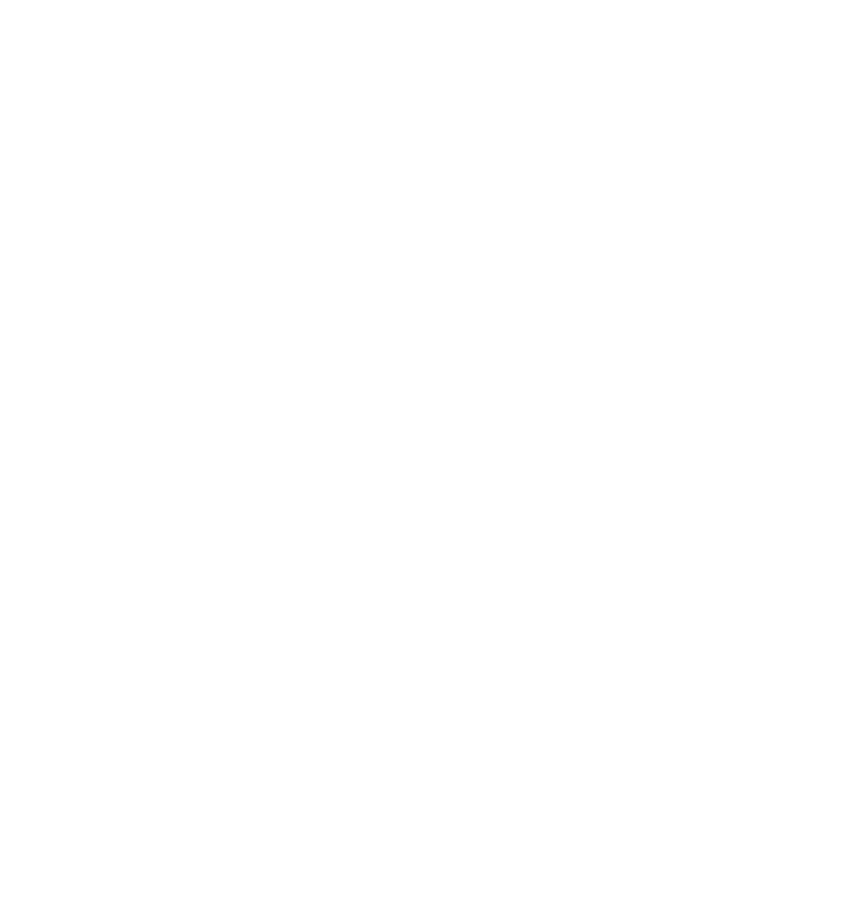
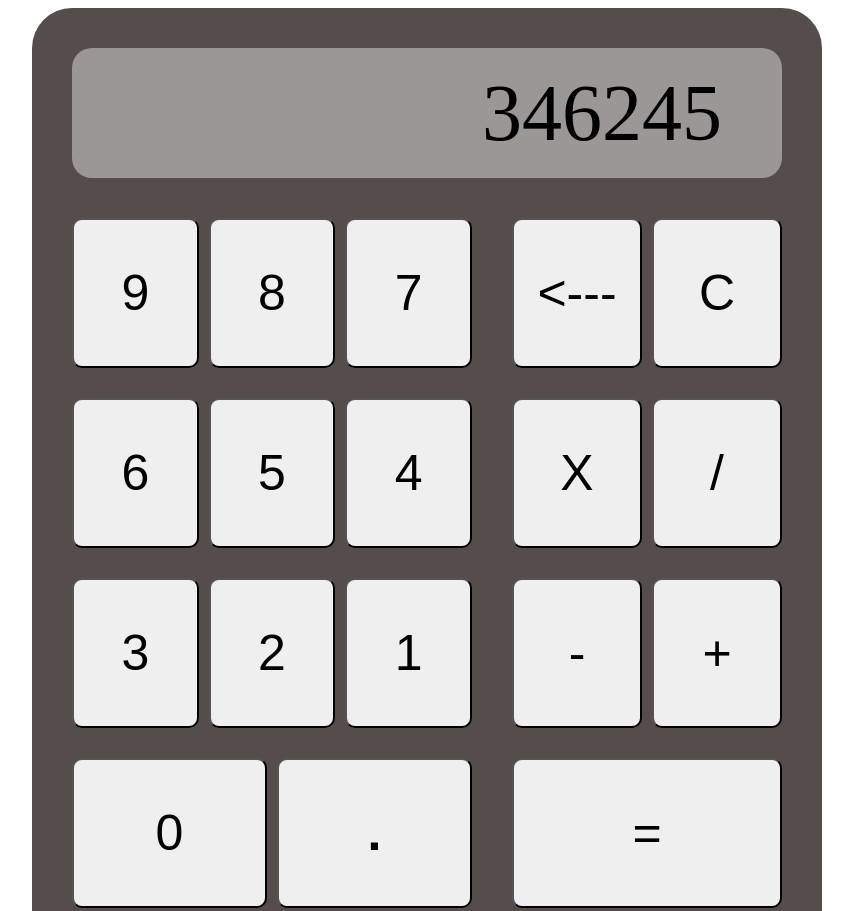
Before and after one commit to JapmeetBrar/Calculator, a plain HTML site: page index.html in a window 1280 px wide. Shown: the top 911 px of the page, without its empty margins (213-1066 px from the left). Before the commit the page ends 800 px from the top, so only its background shows below. Drawn offline with Linux system fonts and the light colour scheme.

Commit message:
Calculator UI complete

```diff
--- a/index.html
+++ b/index.html
@@ -8,7 +8,36 @@
     <title>Calculator</title>
 </head>
 <body>
+    <div class="calculator">
+        <div class="output">346245</div>
 
+        <div class="input">
+            <div class="numbers">
+                <button class="num 9">9</button>
+                <button class="num 8">8</button>
+                <button class="num 7">7</button>
+                <button class="num 6">6</button>
+                <button class="num 5">5</button>
+                <button class="num 4">4</button>
+                <button class="num 3">3</button>
+                <button class="num 2">2</button>
+                <button class="num 1">1</button>
+                <button class="num zero">0</button>
+                <button class="num decimal">.</button>
+            </div>
+
+            <div class="operators">
+                <button class="backspace"><---</button>
+                <button class="clear">C</button>
+                <button class="multiply">X</button>
+                <button class="divide">/</button>
+                <button class="subtract">-</button>
+                <button class="add">+</button>
+                <button class="equals">=</button>
+            </div>
+        </div>
+
+    </div>
 
     <script src="/script.js"></script>
 </body>
--- a/style.css
+++ b/style.css
@@ -0,0 +1,82 @@
+body{
+    display: flex;
+    justify-content: center;
+}
+
+.calculator{
+    width: 750px;
+    height: 920px;
+    border-radius: 40px;
+    padding: 20px;
+
+    background-color: rgb(85, 76, 76);
+    display: flex;
+    flex-direction: column;
+}
+
+.output{
+    background-color: rgb(156, 151, 151);
+    width: 650px;
+    height: 130px;
+    margin: 20px;
+    border-radius: 20px;
+    padding-right: 60px;
+
+    font-size: 80px;
+    display: flex;
+    align-items: center;
+    justify-content: end;
+    flex-shrink: 0;
+}
+
+.input{
+    width: 710px;
+    height: 740px;
+    margin: 20px;
+    display: flex;
+}
+
+.numbers{
+    display: flex;
+    width: 400px;
+    flex-wrap: wrap;
+    gap: 10px;
+    margin-right: 40px;
+}
+
+.num{
+    width: 120px;
+    height: 150px;
+    border-radius: 10px;
+    font-size: 50px;
+    flex: 1 0 auto;
+}
+
+.numbers .zero{
+    width: 120px;
+    margin-right: 0;
+    margin-bottom: 0;
+}
+
+.numbers .decimal{
+    width: 120px;
+    font-weight: 900;
+    margin-bottom: 0;
+}
+
+
+.operators button{
+    font-size: 50px;
+    width: 110px;
+    height: 150px;
+    border-radius: 10px;
+    flex: 1 0 auto;
+
+}
+.operators{
+    width: 100px;
+    display: flex;
+    flex-wrap: wrap;
+    gap: 10px;
+    flex: 1 0 auto;
+}
```
